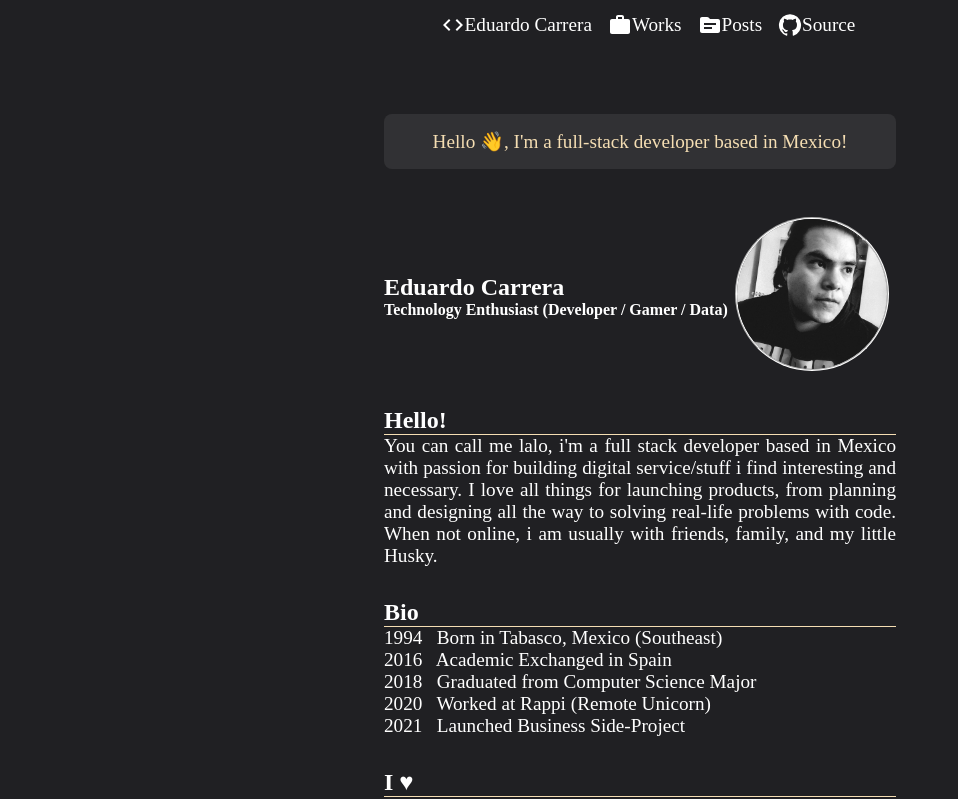
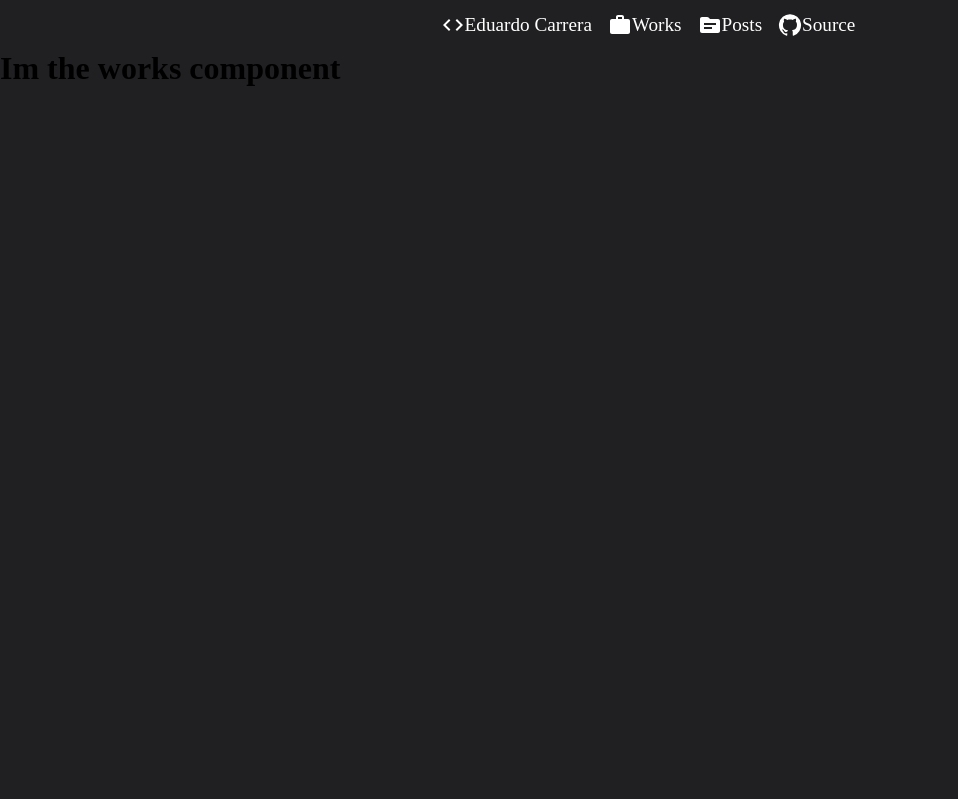
Before and after one commit to laloh/portfolio, a React (Create React App) app: page /works in a window 1280 px wide. Shown: the top 799 px of the page, without its empty margins (0-958 px from the left). Built offline with nearby package versions, Linux system fonts and the light colour scheme.

Commit message:
Set index routers

```diff
--- a/package.json
+++ b/package.json
@@ -10,9 +10,13 @@
     "@testing-library/jest-dom": "^5.16.1",
     "@testing-library/react": "^12.1.2",
     "@testing-library/user-event": "^13.5.0",
+    "install": "^0.13.0",
+    "npm": "^8.3.2",
     "react": "^17.0.2",
     "react-dom": "^17.0.2",
-    "react-scripts": "^2.1.3",
+    "react-router": "^6.2.1",
+    "react-router-dom": "^6.2.1",
+    "react-scripts": "^5.0.0",
     "web-vitals": "^2.1.2"
   },
   "scripts": {
--- a/src/App.css
+++ b/src/App.css
@@ -109,3 +109,8 @@ footer {
 a {
 	color: wheat;
 }
+
+.text-link {
+	text-decoration: none;
+	color: white;
+}
--- a/src/App.js
+++ b/src/App.js
@@ -4,6 +4,7 @@ import ButtonAppBar from './components/Header';
 import Footer from './components/Footer';
 import Intro from './components/Intro';
 import Body from './components/Body';
+
 
 function App() {
   return (
--- a/src/components/Header.js
+++ b/src/components/Header.js
@@ -3,6 +3,8 @@ import CodeIcon from '@mui/icons-material/Code';
 import GitHubIcon from '@mui/icons-material/GitHub';
 import SourceRoundedIcon from '@mui/icons-material/SourceRounded';
 import WorkRoundedIcon from '@mui/icons-material/WorkRounded';
+import { Link } from 'react-router-dom'
+
 
 
 export default function ButtonAppBar() {
@@ -11,15 +13,15 @@ export default function ButtonAppBar() {
 		  <div className='header-profile'>
 				<div className='header-profile-name'>
 					<CodeIcon/>
-					<span>Eduardo Carrera</span>
+					<Link className='text-link' to='/' >Eduardo Carrera</Link>
 				</div>
 				<div className='header-profile-works'>
 					<WorkRoundedIcon/>
-					<span>Works</span>
+					<Link className='text-link' to='/works' >Works</Link>
 				</div>
 				<div className='header-profile-posts'>
 					<SourceRoundedIcon/>
-					<span>Posts</span>
+					<Link className='text-link' to='/posts' >Posts</Link>
 				</div>
 				<div className='header-profile-source'>
 					<GitHubIcon/>
--- /dev/null
+++ b/src/components/Posts.js
@@ -0,0 +1,12 @@
+import React from 'react';
+import ButtonAppBar from './Header';
+
+const Posts = props => {
+  return <div>
+	  	<ButtonAppBar />
+		  <h1>This arre the post man</h1>
+  </div>;
+};
+
+
+export default Posts;
--- /dev/null
+++ b/src/components/Works.js
@@ -0,0 +1,13 @@
+import React from 'react';
+import ButtonAppBar from './Header';
+
+const Works = props => {
+  return (
+	<div>
+		<ButtonAppBar />
+		<h1>Im the works component</h1>
+	</div>
+  )
+};
+
+export default Works
--- a/src/index.js
+++ b/src/index.js
@@ -2,11 +2,22 @@ import React from 'react';
 import ReactDOM from 'react-dom';
 import App from './App';
 import reportWebVitals from './reportWebVitals';
+import Works from './components/Works';
+import Posts from './components/Posts';
+import {
+	BrowserRouter,
+	Routes,
+	Route
+  } from "react-router-dom";
 
 ReactDOM.render(
-  <React.StrictMode>
-    <App />
-  </React.StrictMode>,
+	<BrowserRouter>
+  		<Routes>
+			<Route path='/' element={<App />}/>
+			<Route path='/works' element={<Works />}/>
+			<Route path='/posts' element={<Posts />}/>
+  		</Routes>
+	</BrowserRouter>,
   document.getElementById('root')
 );
 
```
